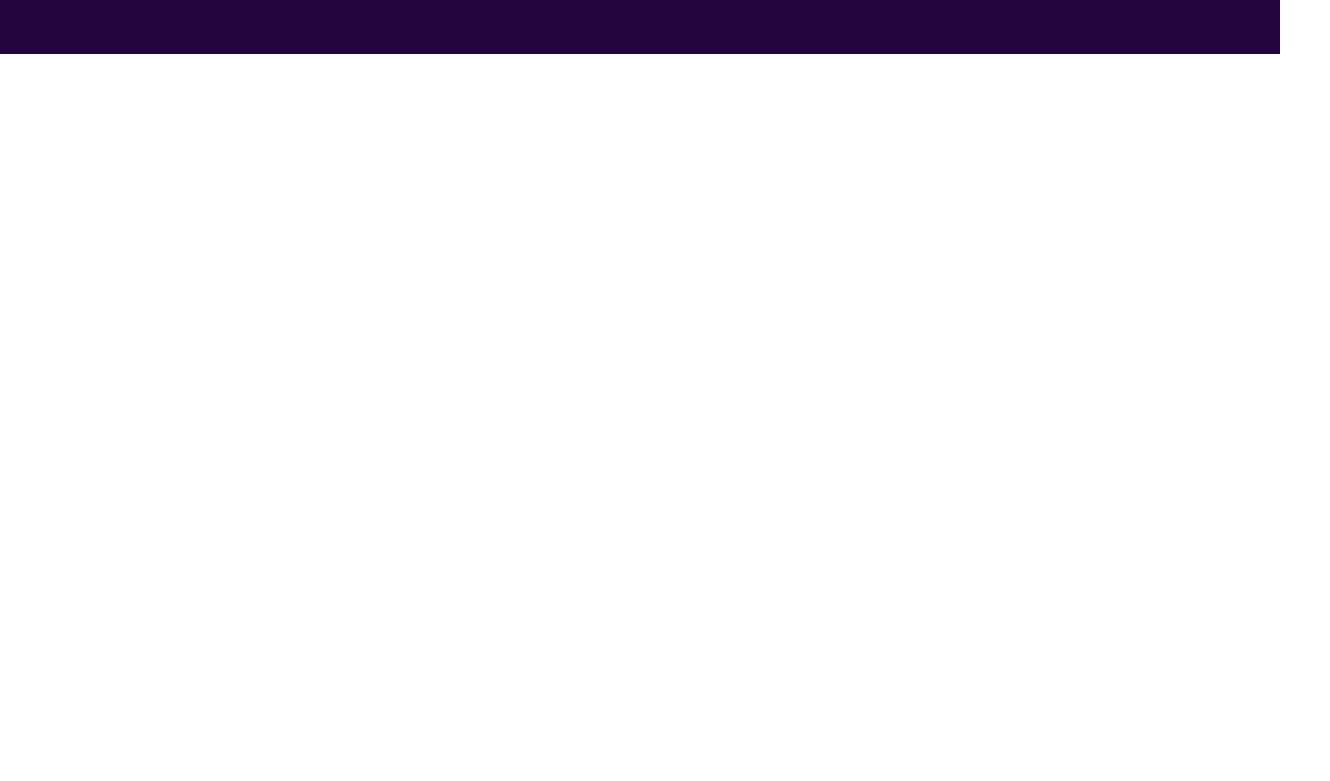
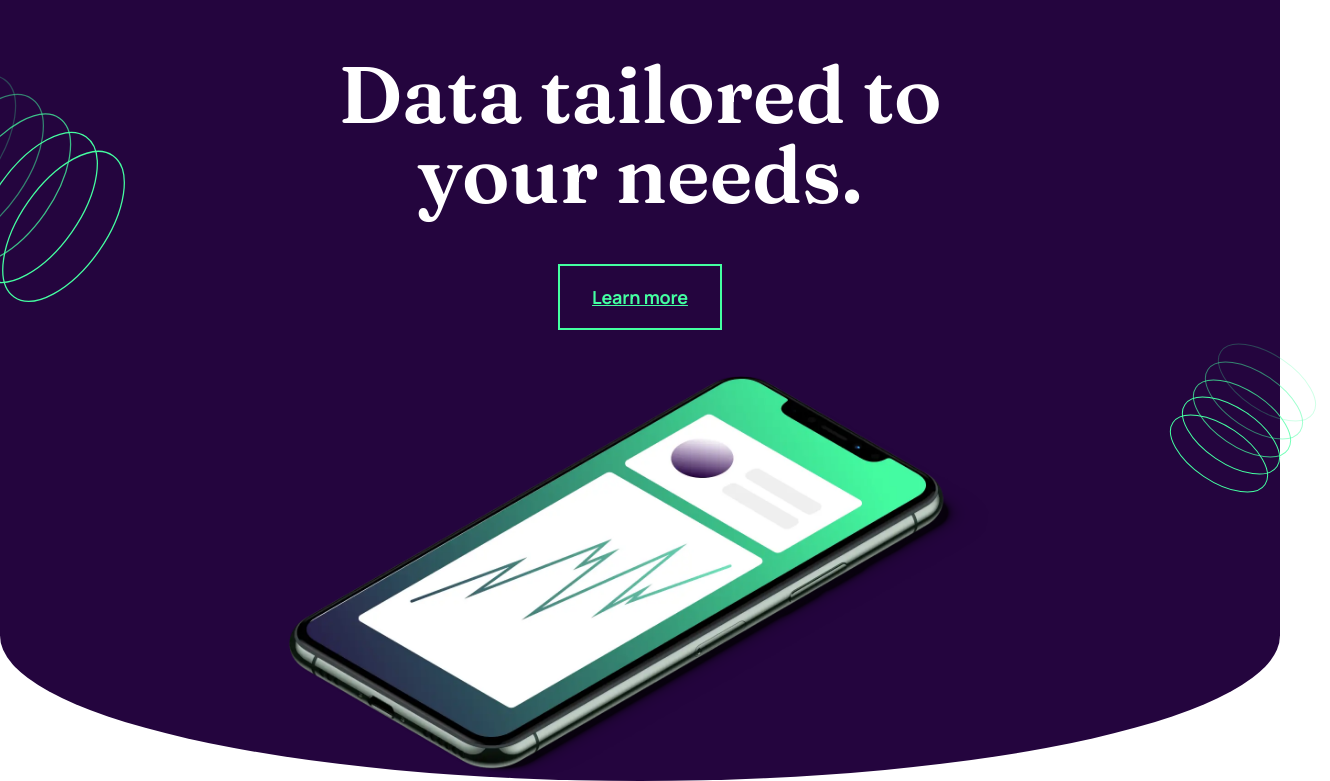
Before and after one commit to VasconcelloDev/workit-landing-page, a website built with Vite: page index.html in a window 1280 px wide. Shown: the part 95-876 px from the top of the page, 1330 px wide, since content can reach past the window. Before the commit the page ends 800 px from the top, so only its background shows below. Built offline with nearby package versions, Linux system fonts and the light colour scheme.

Commit message:
create hero

```diff
--- a/index.html
+++ b/index.html
@@ -24,6 +24,32 @@
       </nav>
     </header>
 
+    <main>
+      <section class="hero">
+        <div class="hero__container">
+          <h1 class="hero__title">Data tailored to your needs.</h1>
+          <a class="hero__navigate" href="">Learn more</a>
+
+          <img
+            class="hero__image__phone"
+            src="./assets/assets/images/image-hero.webp"
+            alt=""
+          />
+
+          <img
+            class="hero__image__circle-1"
+            src="./assets/assets/images/bg-pattern-2.svg"
+            alt=""
+          />
+          <img
+            class="hero__image__circle-2"
+            src="./assets/assets/images/bg-pattern-3.svg"
+            alt=""
+          />
+        </div>
+      </section>
+    </main>
+
     <script type="module" src="/main.js"></script>
   </body>
 </html>
--- a/style.css
+++ b/style.css
@@ -29,3 +29,65 @@
   width: 140px;
   background-color: #44ffa1;
 }
+
+.hero {
+  width: 100%;
+  background-color: #24053e;
+  border-bottom-left-radius: 50% 20%;
+  border-bottom-right-radius: 50% 20%;
+}
+
+.hero__container {
+  display: flex;
+  align-items: center;
+  flex-direction: column;
+  width: 100%;
+  max-width: 1440px;
+  margin: auto;
+  position: relative;
+}
+
+.hero__title {
+  color: var(--white, #fff);
+  font-family: Fraunces, sans-serif;
+  text-align: center;
+  font-size: 80px;
+  font-weight: 600;
+  line-height: 80px;
+  width: 636px;
+  height: 160px;
+}
+
+.hero__navigate {
+  margin-top: 50px;
+  padding: 15px 32px;
+  border: 2px solid var(--eucaplyptus, #44ffa1);
+  color: var(--eucaplyptus, #44ffa1);
+  text-align: center;
+  font-size: 18px;
+  font-family: Manrope, sans-serif;
+  font-style: normal;
+  font-weight: 700;
+  line-height: 32px;
+  letter-spacing: -0.18px;
+}
+
+.hero__image__phone {
+  width: 702px;
+  height: 405px;
+  margin-top: 46px;
+}
+.hero__image__circle-1 {
+  position: absolute;
+  right: -50px;
+  top: 50%;
+  transform: translateY(-50%);
+}
+
+.hero__image__circle-2 {
+  position: absolute;
+  left: -130px;
+
+  width: 280px;
+  top: 0px;
+}
```
